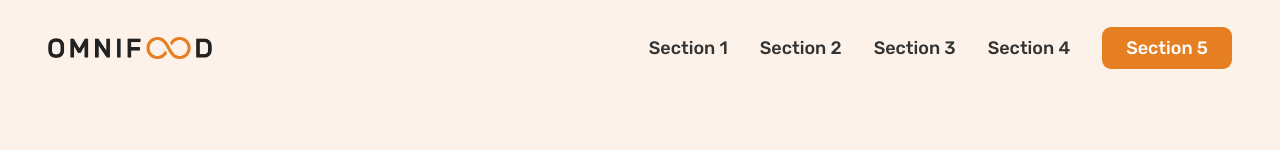
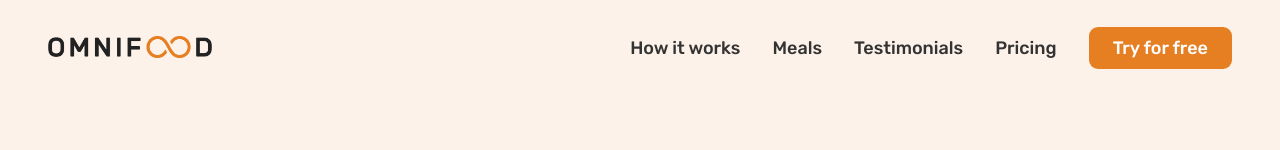
Before and after one commit to hsn2903/omnifood-react, a React (Create React App) app: page / in a window 1280 px wide. Shown: the top 150 px of the page. Built offline with nearby package versions, Linux system fonts and the light colour scheme.

Commit message:
update navbar

```diff
--- a/src/components/Navbar.js
+++ b/src/components/Navbar.js
@@ -4,32 +4,34 @@ import logo from "./../assets/img/omnifood-logo.png";
 const Navbar = () => {
   return (
     <header className="header">
-      <img src={logo} alt="Omnifood logo" className="logo" />
+      <a href="#">
+        <img src={logo} alt="Omnifood logo" className="logo" />
+      </a>
       <nav className="main-nav">
         <ul className="main-nav-list">
           <li>
             <a className="main-nav-link" href="#">
-              Section 1
+              How it works
             </a>
           </li>
           <li>
             <a className="main-nav-link" href="#">
-              Section 2
+              Meals
             </a>
           </li>
           <li>
             <a className="main-nav-link" href="#">
-              Section 3
+              Testimonials
             </a>
           </li>
           <li>
             <a className="main-nav-link" href="#">
-              Section 4
+              Pricing
             </a>
           </li>
           <li>
             <a className="main-nav-link nav-cta" href="#">
-              Section 5
+              Try for free
             </a>
           </li>
         </ul>
```
